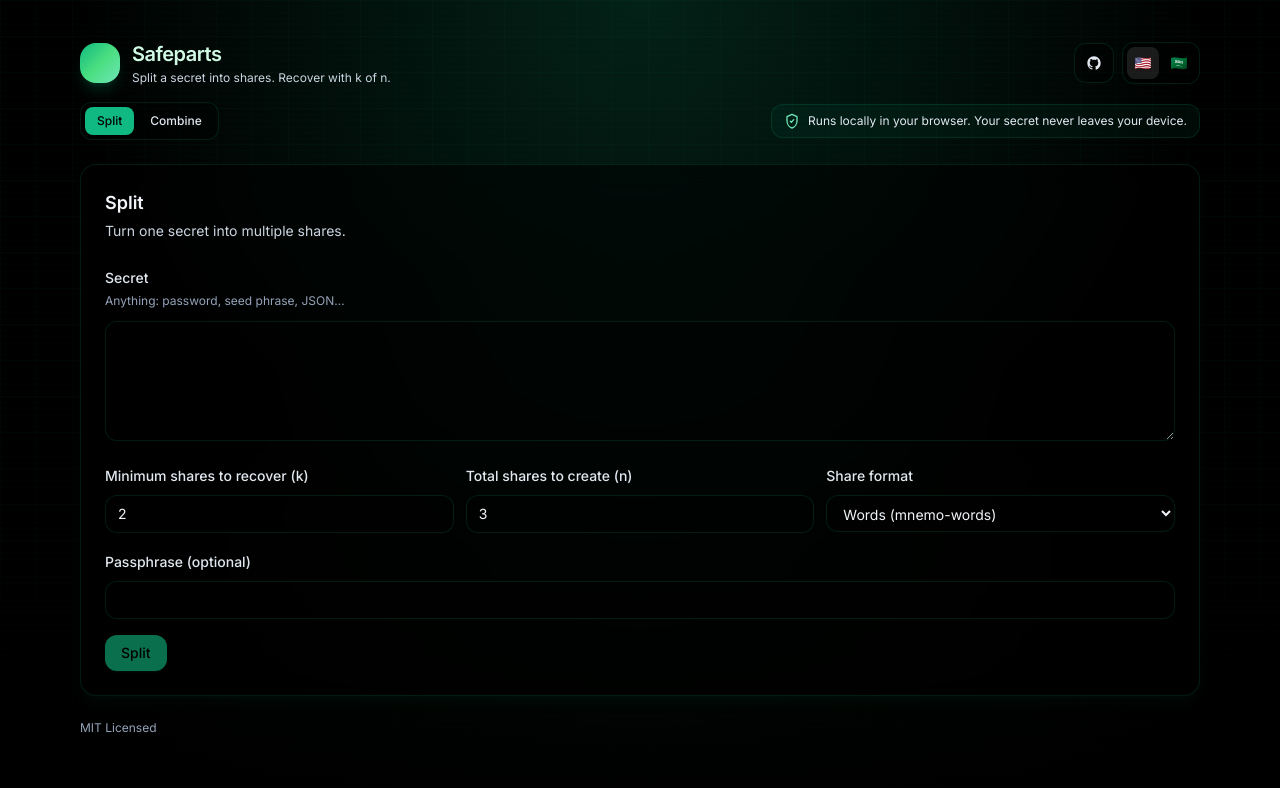
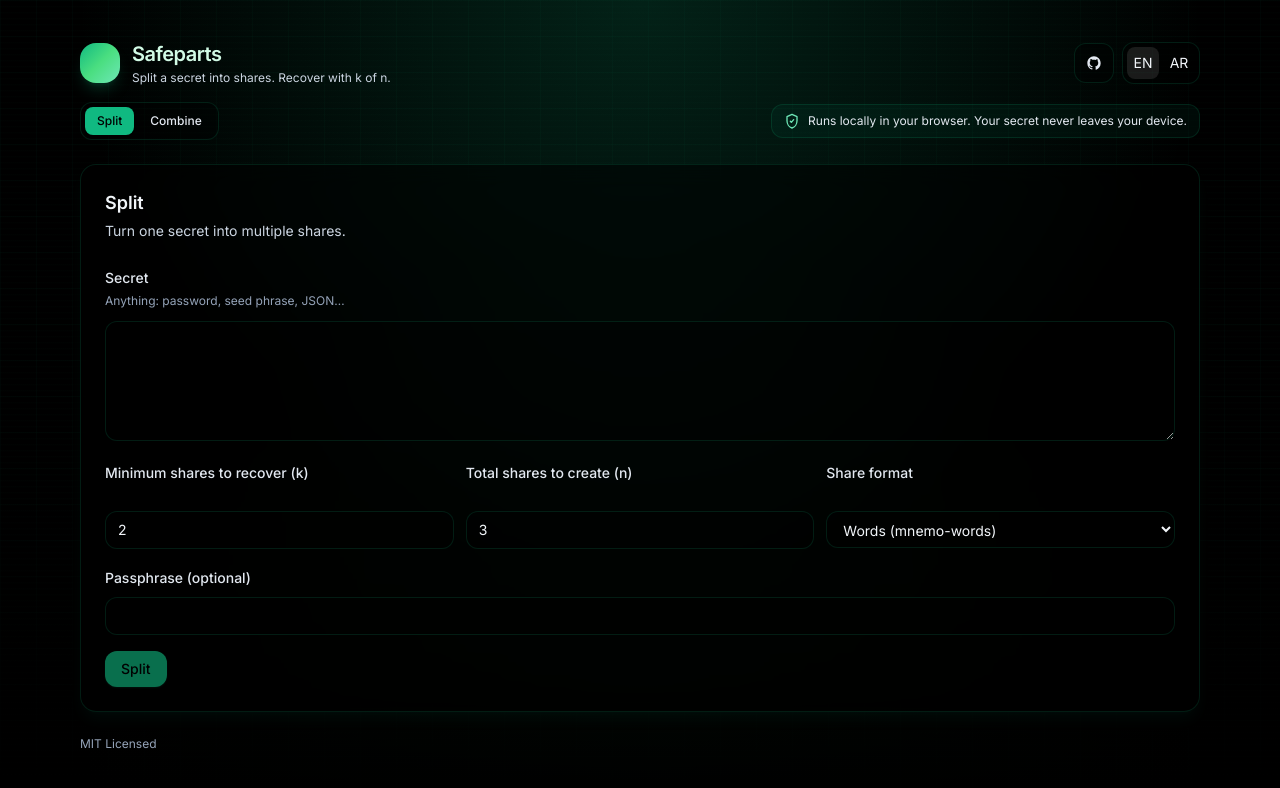
Before and after one commit to mustafamohsen/safeparts, a React (Vite) app in the folder web/: page / in a window 1280 px wide. Shown: the top 788 px of the page. Built offline with nearby package versions, Linux system fonts and the light colour scheme.

Commit message:
fix(web): align split inputs and use EN/AR toggle

```diff
--- a/web/src/App.tsx
+++ b/web/src/App.tsx
@@ -144,7 +144,7 @@
                   aria-label={strings.english}
                   title={strings.english}
                 >
-                  🇺🇸
+                  EN
                 </button>
                 <button
                   type="button"
@@ -155,7 +155,7 @@
                   aria-label={strings.arabic}
                   title={strings.arabic}
                 >
-                  🇸🇦
+                  AR
                 </button>
               </div>
             </div>
--- a/web/src/components/SplitForm.tsx
+++ b/web/src/components/SplitForm.tsx
@@ -95,7 +95,7 @@
 
         <div className="grid grid-cols-1 gap-3 sm:grid-cols-3">
           <label className="block">
-            <span className="field-label">{strings.kLabel}</span>
+            <span className="field-label block sm:min-h-10">{strings.kLabel}</span>
             <input
               type="number"
               min={1}
@@ -107,7 +107,7 @@
           </label>
 
           <label className="block">
-            <span className="field-label">{strings.nLabel}</span>
+            <span className="field-label block sm:min-h-10">{strings.nLabel}</span>
             <input
               type="number"
               min={1}
@@ -123,7 +123,7 @@
           </label>
 
           <label className="block">
-            <span className="field-label">{strings.encodingLabel}</span>
+            <span className="field-label block sm:min-h-10">{strings.encodingLabel}</span>
             <select
               value={encoding}
               onChange={(e) => setEncoding(e.target.value as Encoding)}
```
